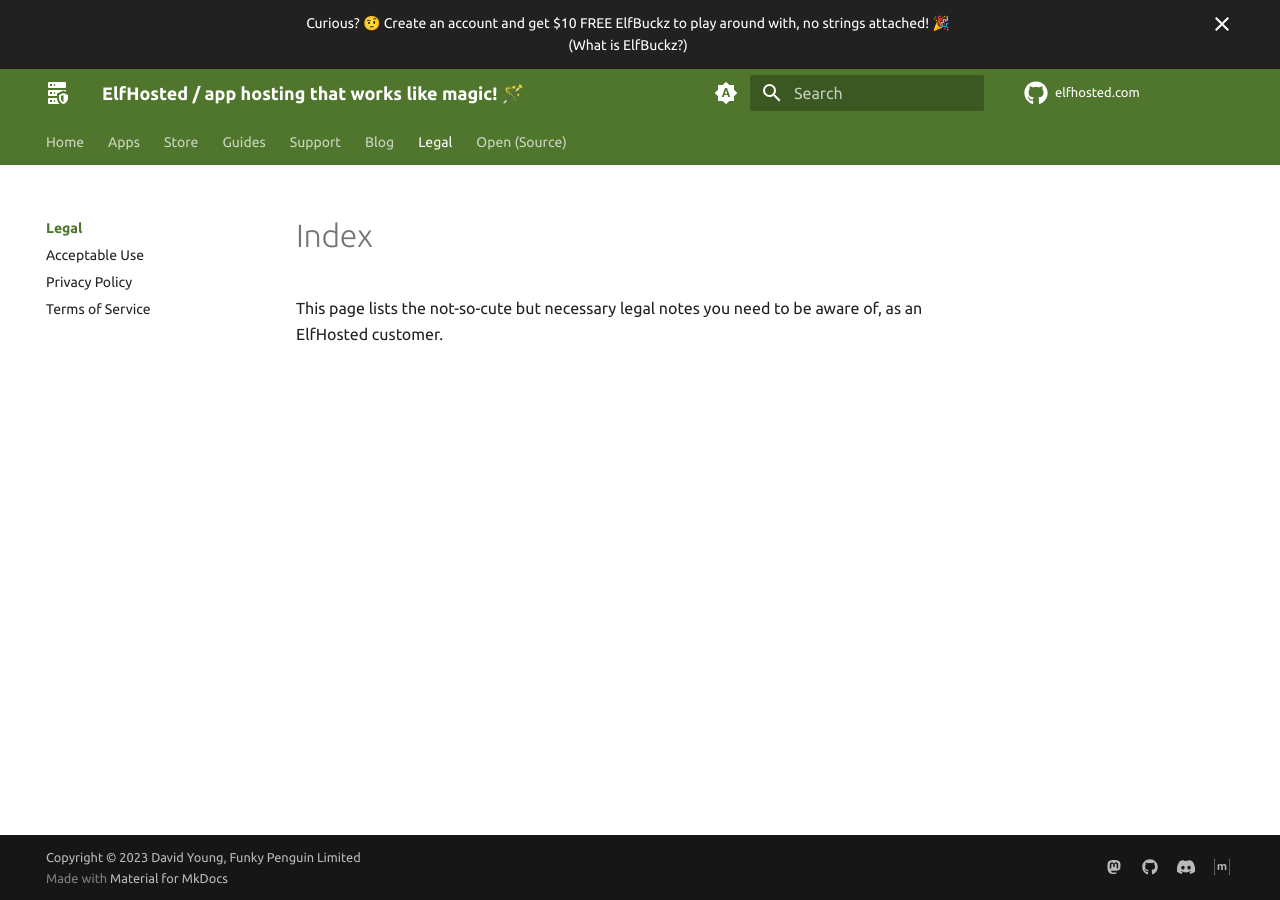
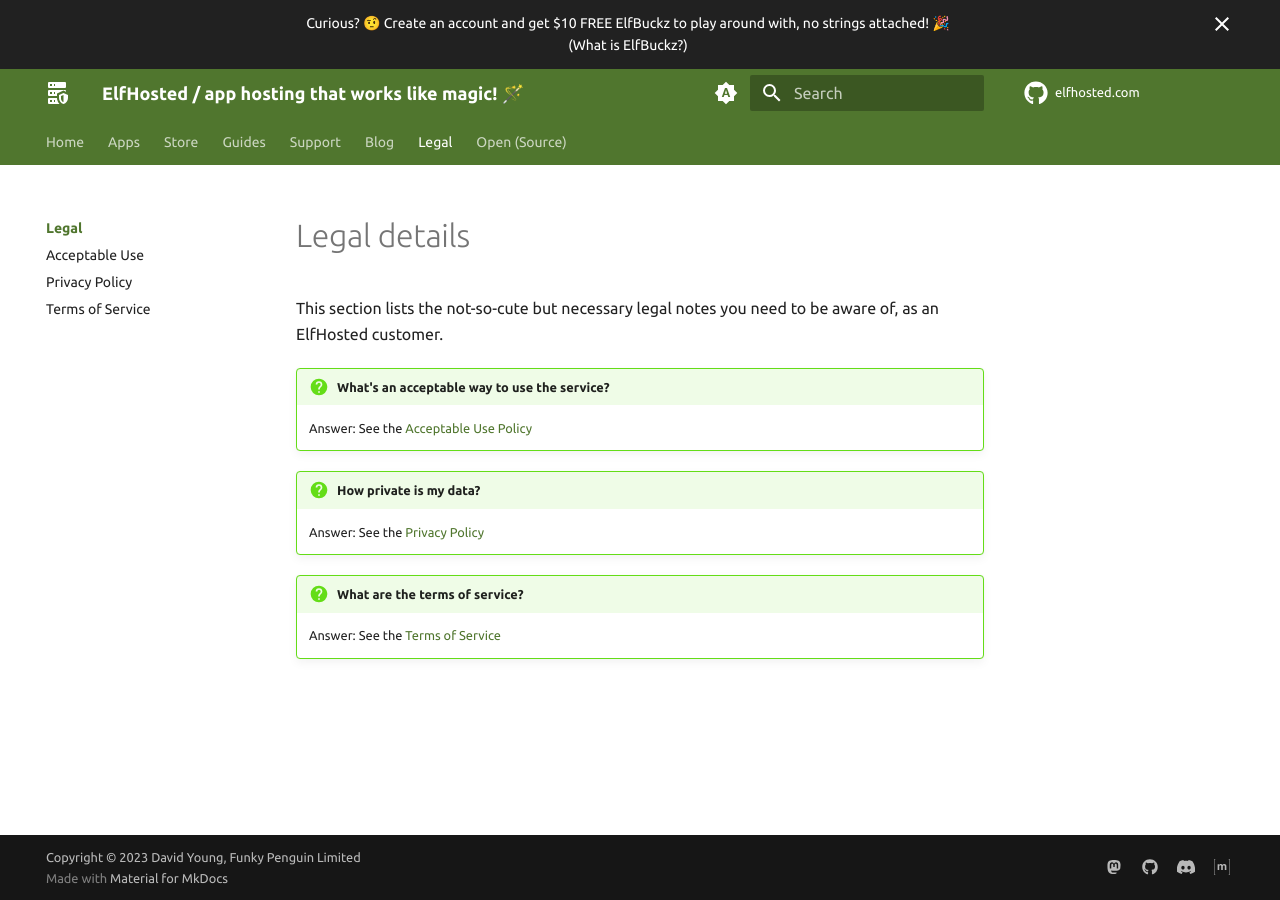
Before and after one commit to elfhosted/elfhosted.com, an MkDocs documentation site: the page built from docs/legal/index.md, in a window 1280 px wide. Built offline with MkDocs 1.6.1 and Material for MkDocs 9.7.7, drawn with Linux system fonts in a browser that asks for light colours; a script that is not in the unit is left out; plug-ins that fetch from the network failed and are left out; comment, search, counter and statistics services are not loaded.

Commit message:
Update logo
Signed-off-by: David Young <davidy@funkypenguin.co.nz>

```diff
--- a/docs/legal/index.md
+++ b/docs/legal/index.md
@@ -1 +1,19 @@
-This page lists the not-so-cute but necessary legal notes you need to be aware of, as an ElfHosted customer.
+---
+title: Legal
+description: This page lists the not-so-cute but necessary legal notes you need to be aware of, as an ElfHosted customer.
+---
+# Legal details
+
+This section lists the not-so-cute but necessary legal notes you need to be aware of, as an ElfHosted customer.
+
+!!! question "What's an acceptable way to use the service?"
+
+    Answer: See the [Acceptable Use Policy](/legal/acceptable-use/)
+
+!!! question "How private is my data?"
+
+    Answer: See the [Privacy Policy](/legal/privacy-policy/)
+
+!!! question "What are the terms of service?"
+
+    Answer: See the [Terms of Service](/legal/terms-of-service/)
```
Also changed, not shown: docs/images/logo-text-150.png (added).
